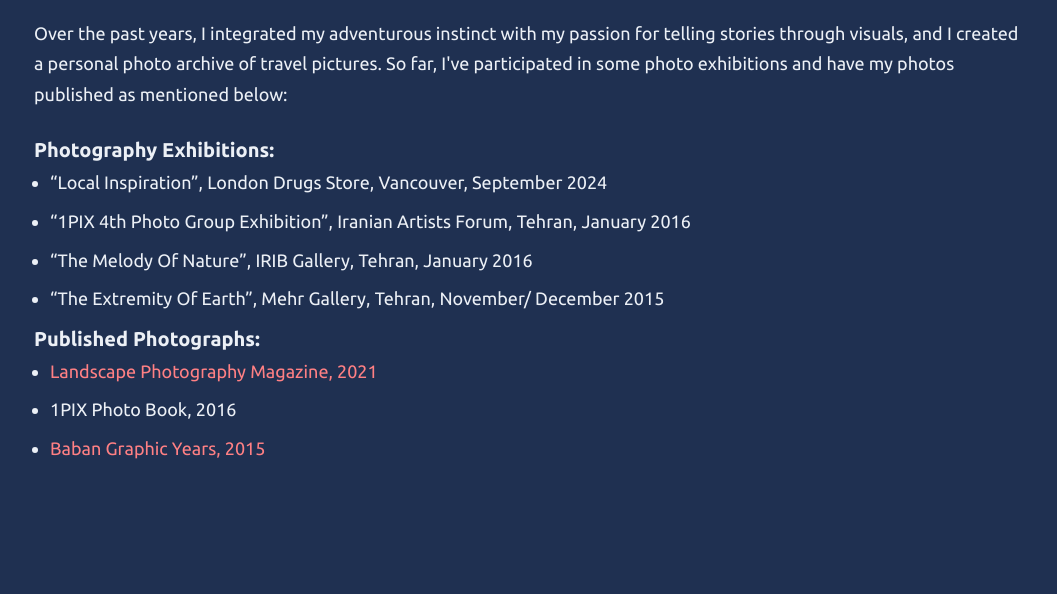
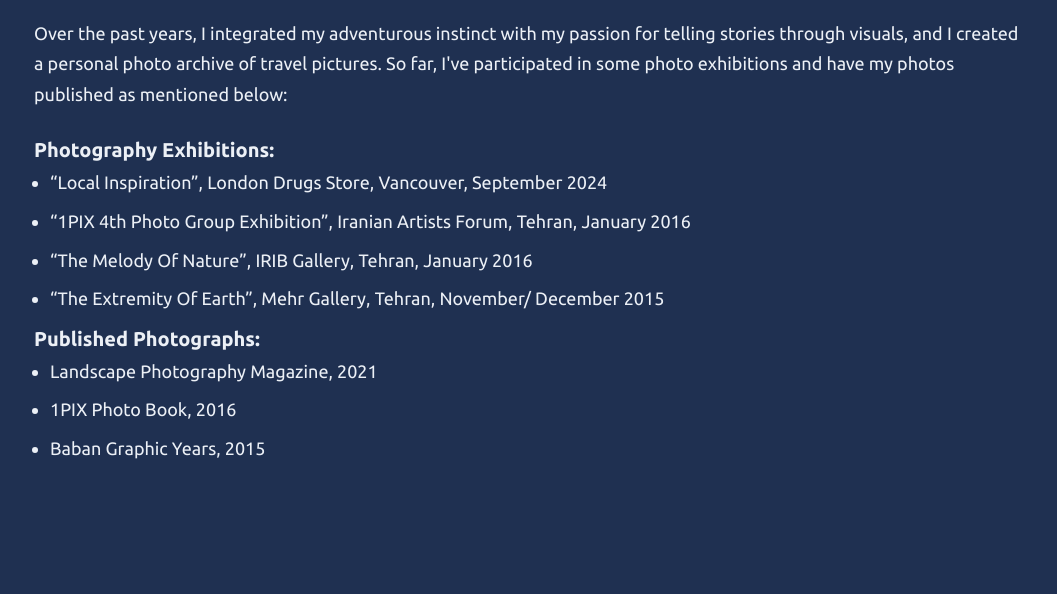
Before and after one commit to nahlania/nahlania.com, a website: page about_me.html in a window 1280 px wide. Shown: the part 1940-2534 px from the top of the page, without its empty margins (110-1167 px from the left). Drawn offline with Linux system fonts and the light colour scheme.

Commit message:
sam med link removal

```diff
--- a/about_me.html
+++ b/about_me.html
@@ -107,13 +107,9 @@
 
             <span class="title">Published Photographs:</span>
             <ul class="list-style">
-                <li>
-                    <a href="https://landscapephotographymagazine.com/magazine/issue-126/" target="_blank"><span class="inline-link">Landscape Photography Magazine</span>, 2021</a>
-                </li>
+                <li><span class="inline-link">Landscape Photography Magazine</span>, 2021</li>
                 <li><span class="inline-link">1PIX Photo Book</span>, 2016</li>
-                <li>
-                    <a href="https://www.babanart.com/product/book-graphic-year-baban-two/" target="_blank"><span class="inline-link">Baban Graphic Years</span>, 2015</a>
-                </li>
+                <li><span class="inline-link">Baban Graphic Years</span>, 2015</li>
             </ul>
             <br>
             <br>
```
